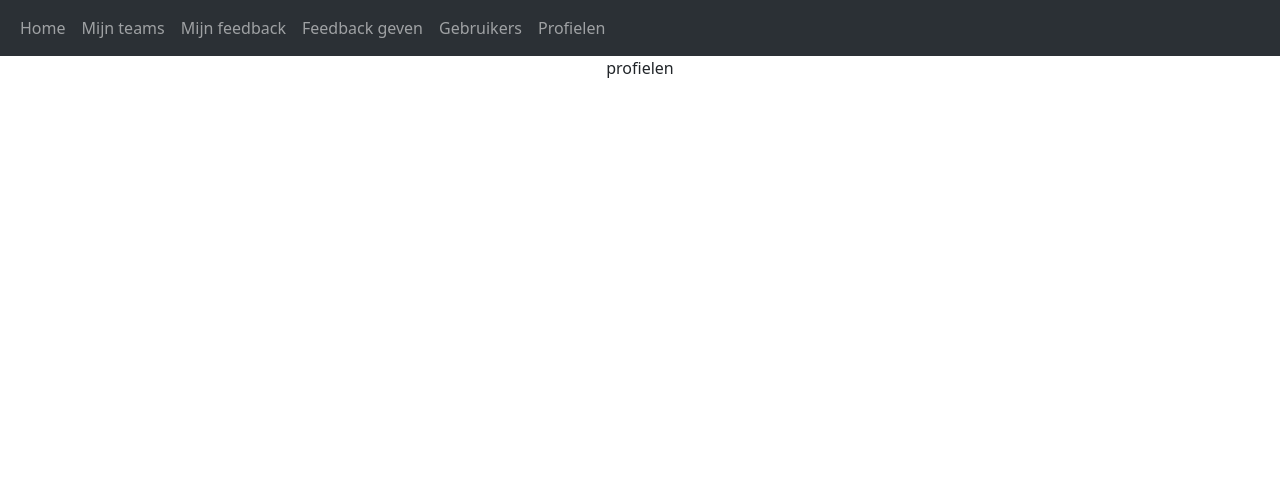
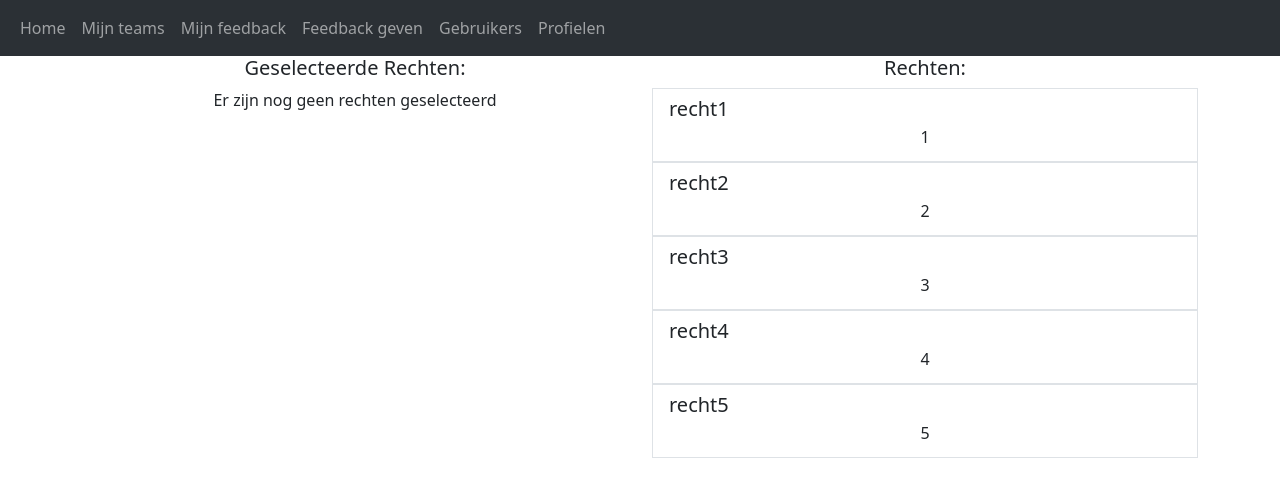
Before and after one commit to rensvdv/axi-frontend, a React (Create React App) app: page /profielen in a window 1280 px wide. Shown: the top 496 px of the page. Built offline with nearby package versions, Linux system fonts and the light colour scheme.

Commit message:
Profielen opbouwen toegevoegd, het moet alleen nog gekoppeld worden aan de back end

```diff
--- /dev/null
+++ b/src/Components/ProfielAanmaken.js
@@ -0,0 +1,48 @@
+import React, {useState} from 'react';
+import axios from "axios";
+
+export default function ProfielAanmaken({ geselecteerdeRechten }) {
+
+    const [profielNaam, setProfielNaam] = useState('');
+
+    const handlePost = () => {
+        const profielData = {
+            profielNaam: profielNaam,
+            rechten: geselecteerdeRechten,
+        };
+        console.log(profielData);
+        axios.post('https://localhost:7145/feedbackapi/profiel/maakprofiel', profielData)
+            .then(response => {
+                console.log('Profiel aangemaakt', response.data);
+            })
+            .catch(error => {
+                console.error('Er is een fout opgetreden', error);
+            });
+    };
+
+    if(geselecteerdeRechten.length === 0 ) {
+        return (
+            <div>
+                Er zijn nog geen rechten geselecteerd
+            </div>
+        )
+    }
+
+    return (
+        <div>
+            {geselecteerdeRechten.map(item => (
+                <div key={item.id}>
+                    <h5>{item.naam}</h5>
+                </div>
+            ))}
+            <br/>
+            <input
+                type="text"
+                value={profielNaam}
+                onChange={(e) => setProfielNaam(e.target.value)}
+                placeholder="Voer een profielnaam in"
+            /> <br />
+            <button className={"btn btn-primary"} onClick={handlePost}>Opslaan</button>
+        </div>
+    );
+}
--- /dev/null
+++ b/src/Components/RechtenLijst.js
@@ -0,0 +1,26 @@
+import React from "react";
+
+export default function RechtenLijst({ onSelect }) {
+    const rechtenLijst = [
+        { id: 1, naam: "recht1" },
+        { id: 2, naam: "recht2" },
+        { id: 3, naam: "recht3" },
+        { id: 4, naam: "recht4" },
+        { id: 5, naam: "recht5" },
+    ];
+
+    return (
+        <div className="list-group">
+            {rechtenLijst.map((recht) => (
+                <div key={recht.id} onClick={() => onSelect(recht)}>
+                    <div className="list-group-item list-group-item-action" aria-current="true">
+                        <div className="d-flex justify-content-between">
+                            <h5 className="mb-1">{recht.naam}</h5>
+                        </div>
+                        <p className="mb-1">{recht.id}</p>
+                    </div>
+                </div>
+            ))}
+        </div>
+    );
+}
--- a/src/Pages/Profielen.js
+++ b/src/Pages/Profielen.js
@@ -1,9 +1,28 @@
-import react from 'react';
+import React, { useState } from 'react';
+import RechtenLijst from "../Components/RechtenLijst";
+import ProfielAanmaken from "../Components/ProfielAanmaken";
 
 export default function Profielen() {
+    const [geselecteerdeRechten, setGeselecteerdeRechten] = useState([]);
+
+    const handleSelect = (recht) => {
+        if (!geselecteerdeRechten.find(geselecteerdeRecht => geselecteerdeRecht.id === recht.id)) {
+            setGeselecteerdeRechten(aangeKlikteRechten => [...aangeKlikteRechten, recht]);
+        }
+    };
+
     return (
-        <div>
-            profielen
+        <div className="container">
+            <div className="row">
+                <div className="col-6">
+                    <h5>Geselecteerde Rechten:</h5>
+                    <ProfielAanmaken geselecteerdeRechten={geselecteerdeRechten} />
+                </div>
+                <div className="col-6">
+                    <h5>Rechten:</h5>
+                    <RechtenLijst onSelect={handleSelect} />
+                </div>
+            </div>
         </div>
-    )
+    );
 }
```
